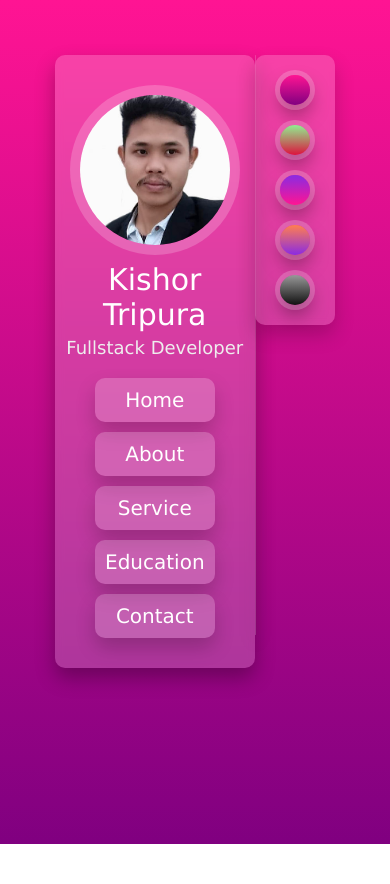
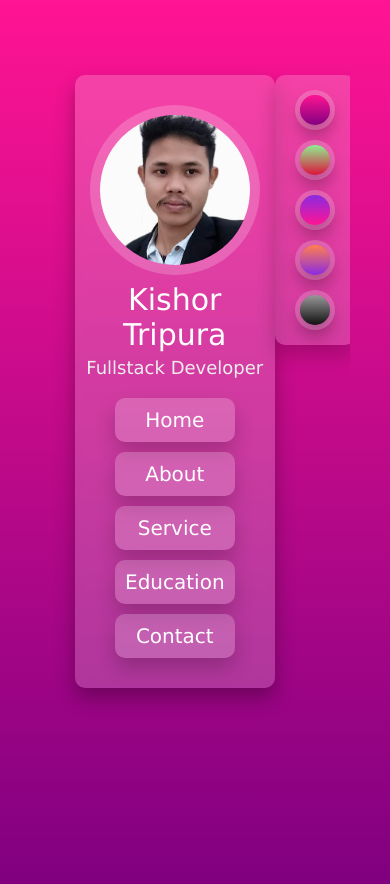
Before and after one commit to kishortripura/Kishor-Tripura-, a plain HTML site: page index.html in a window 390 px wide. Before the commit the page ends 844 px from the top, so only its background shows below. Drawn offline with nearby package versions, Linux system fonts and the light colour scheme.

Commit message:
this is thirth commiit

```diff
--- a/index.html
+++ b/index.html
@@ -3,7 +3,7 @@
 <head>
     <meta charset="UTF-8">
     <meta name="viewport" content="width=device-width, initial-scale=1.0">
-    <title>glassmorphism portfolio website design tutorial</title>
+    <title>Kishor Tripura</title>
 
     <!-- font awesome cdn link  -->
     <link rel="stylesheet" href="https://cdnjs.cloudflare.com/ajax/libs/font-awesome/5.15.2/css/all.min.css">
--- a/style.css
+++ b/style.css
@@ -404,3 +404,11 @@ header .navbar ul li a:hover{
     box-shadow: 0 0 0 .5rem rgba(255,255,255,.2),
                 0 1rem 2rem rgba(0,0,0,.4);
 }
+@media (max-width:768px){
+    body{
+        flex-flow: row;
+        width: 330px;
+        margin: 20px;
+        padding-bottom : 100px ;
+    }
+}
```
